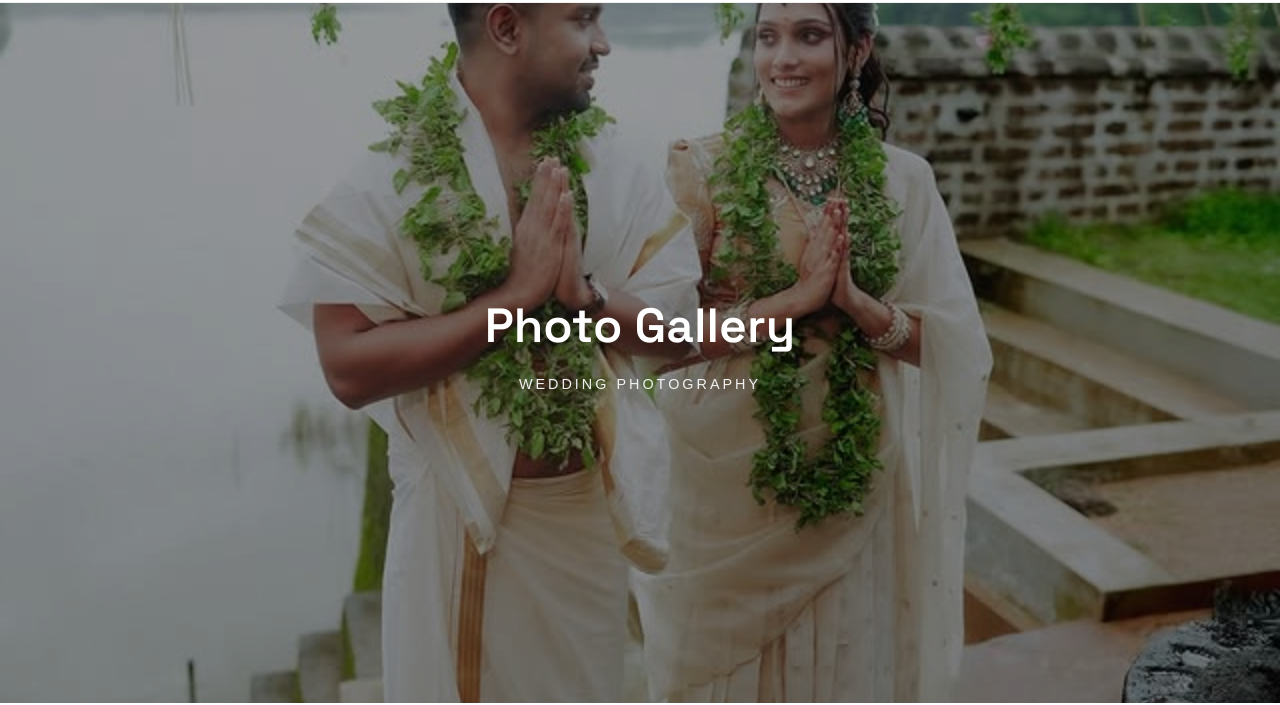
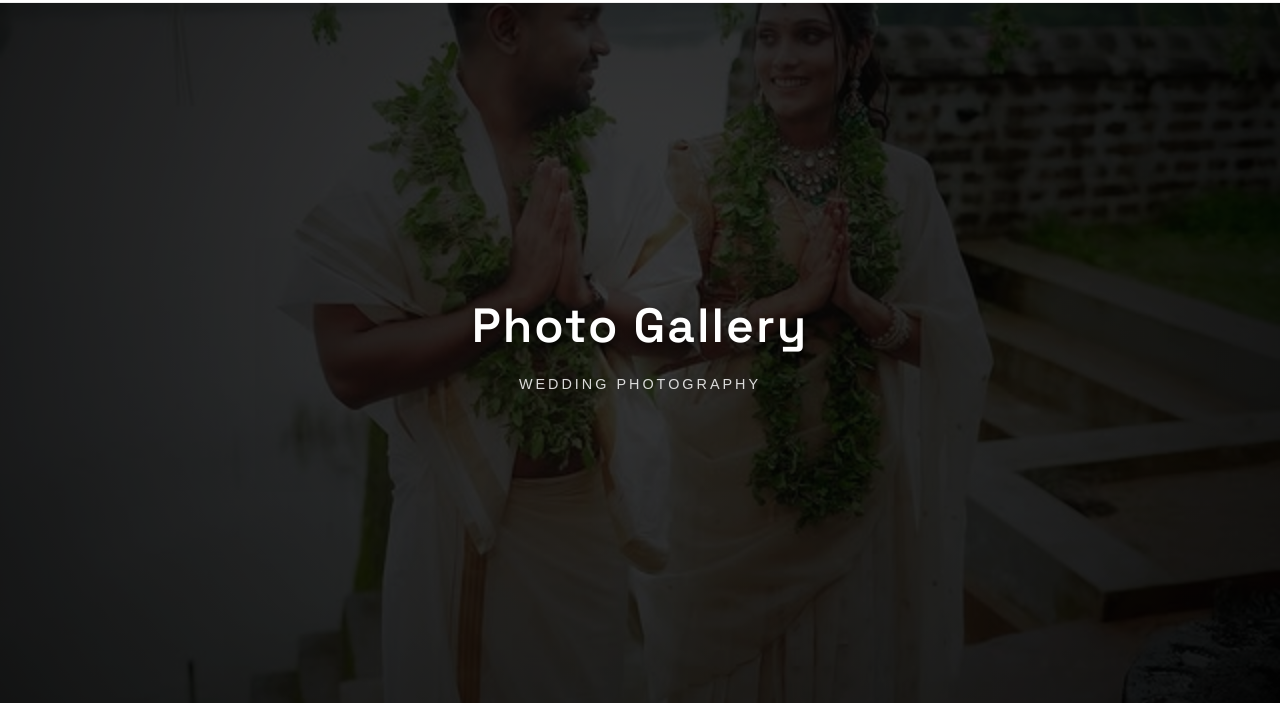
Before and after one commit to vishwadev10/demo-kalyana-kampany, a plain HTML site: page gallery.html in a window 1280 px wide. Shown: the part 97-802 px from the top of the page. Drawn offline with nearby package versions, Linux system fonts and the light colour scheme.

Commit message:
Initial commit

```diff
--- a/style.css
+++ b/style.css
@@ -638,6 +638,67 @@ h1 , h2 , h3 {
  transition: background-image 1s ease-in-out, opacity 0.8s ease-in-out;
   z-index: 1;
 }
+.gallery-hero {
+  position: relative;
+  height: 100vh;
+  background: linear-gradient(rgba(10, 10, 10, 0.5), rgba(10, 10, 10, 0.5)),
+              url('assets/images/sample1.jpg') no-repeat center center/cover;
+  display: flex;
+  align-items: center;
+  justify-content: center;
+  text-align: center;
+  color: #fff;
+  padding-top: 80px; /* to push below navbar */
+  overflow: hidden;
+}
+
+.gallery-hero::before {
+  content: '';
+  position: absolute;
+  top: 0; left: 0;
+  width: 100%;
+  height: 100%;
+  background: radial-gradient(circle at center, rgba(0,0,0,0.2), rgba(0,0,0,0.7));
+  z-index: 1;
+}
+
+.gallery-overlay {
+  position: relative;
+  z-index: 2;
+  padding: 60px 20px;
+  animation: fadeSlideUp 1s ease-in-out both;
+}
+
+.gallery-overlay h1 {
+  font-size: 4rem;
+  font-family: 'Playfair Display', serif;
+  font-weight: 800;
+  letter-spacing: 2px;
+  margin-bottom: 15px;
+  color: #ffffff;
+  text-shadow: 0 3px 10px rgba(0,0,0,0.5);
+}
+
+.sub-caption {
+  font-size: 1rem;
+  font-family: 'Poppins', sans-serif;
+  text-transform: uppercase;
+  letter-spacing: 4px;
+  color: #e0e0e0;
+  opacity: 0.9;
+}
+
+/* Animation */
+@keyframes fadeSlideUp {
+  from {
+    opacity: 0;
+    transform: translateY(30px);
+  }
+  to {
+    opacity: 1;
+    transform: translateY(0);
+  }
+}
 
 
 .gallery-overlay {
```
